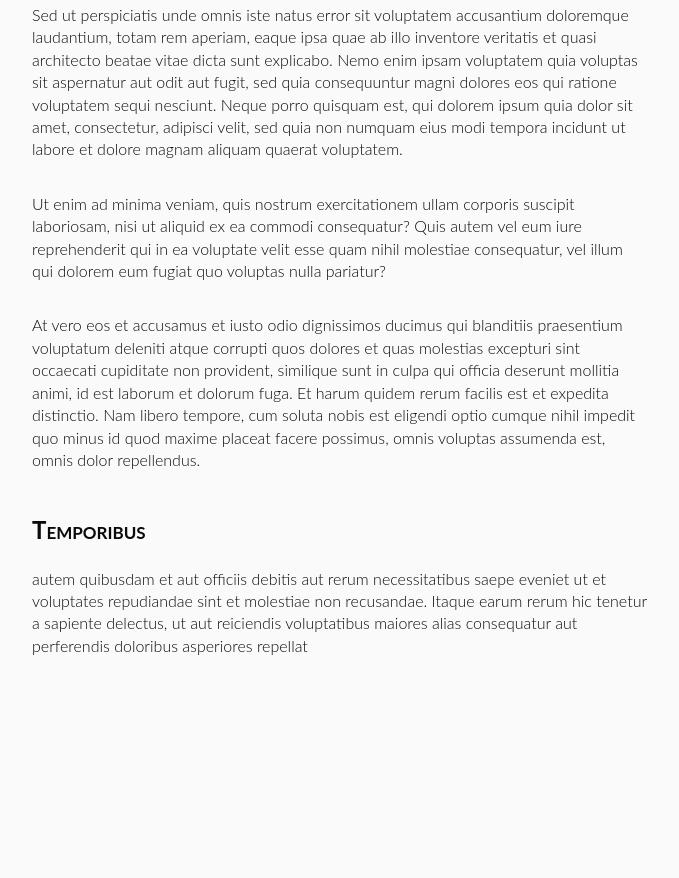
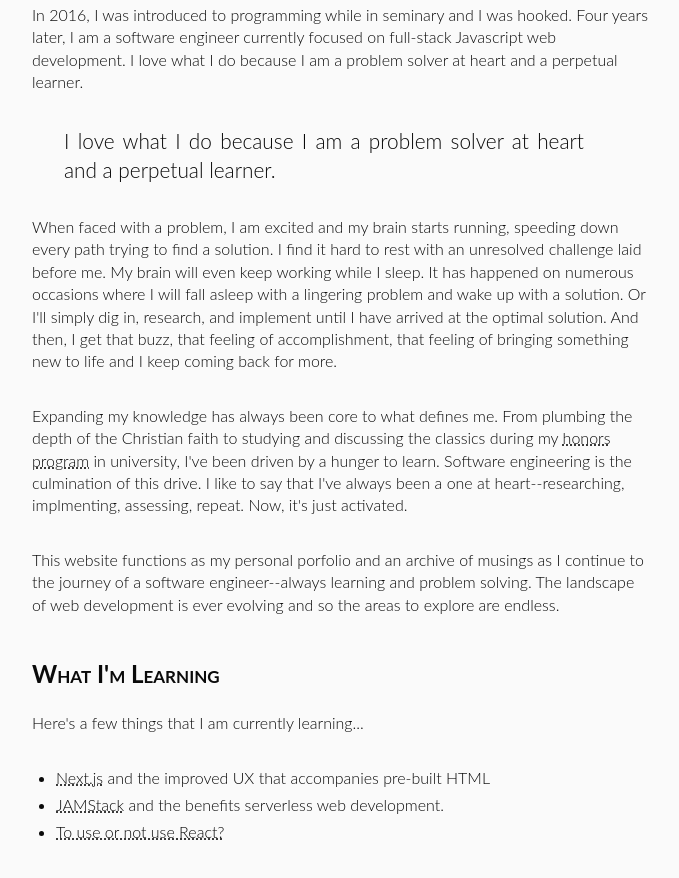
Before and after one commit to jdnordy/joshuadavidnordstrom, a Next.js app: page / in a window 1280 px wide. Shown: the part 360-1238 px from the top of the page, without its empty margins (300-979 px from the left). Before the commit the page ends 1081 px from the top, so only its background shows below. Built offline with nearby package versions, Linux system fonts and the light colour scheme.

Commit message:
wrote about page

```diff
--- a/components/Content/styles.module.scss
+++ b/components/Content/styles.module.scss
@@ -59,6 +59,14 @@
       margin: 0;
     }
   }
+  a {
+    color: $text-color;
+    cursor: pointer;
+    text-decoration: underline dotted;
+    &:hover {
+      text-decoration: underline;
+    }
+  }
 }
 
 @media (min-width: 320px) and (max-width: 768px) {
--- a/pages/index.tsx
+++ b/pages/index.tsx
@@ -15,42 +15,63 @@ const JoshuaDavid: React.FC = () => (
       </header>
       <Content content="">
         <p>
-          Sed ut perspiciatis unde omnis iste natus error sit voluptatem
-          accusantium doloremque laudantium, totam rem aperiam, eaque ipsa quae
-          ab illo inventore veritatis et quasi architecto beatae vitae dicta
-          sunt explicabo. Nemo enim ipsam voluptatem quia voluptas sit
-          aspernatur aut odit aut fugit, sed quia consequuntur magni dolores eos
-          qui ratione voluptatem sequi nesciunt. Neque porro quisquam est, qui
-          dolorem ipsum quia dolor sit amet, consectetur, adipisci velit, sed
-          quia non numquam eius modi tempora incidunt ut labore et dolore magnam
-          aliquam quaerat voluptatem.
+          In 2016, I was introduced to programming while in seminary and I was
+          hooked. Four years later, I am a software engineer currently focused
+          on full-stack Javascript web development. I love what I do because I
+          am a problem solver at heart and a perpetual learner.
+        </p>
+        <blockquote>
+          <p>
+            I love what I do because I am a problem solver at heart and a
+            perpetual learner.
+          </p>
+        </blockquote>
+        <p>
+          When faced with a problem, I am excited and my brain starts running,
+          speeding down every path trying to find a solution. I find it hard to
+          rest with an unresolved challenge laid before me. My brain will even
+          keep working while I sleep. It has happened on numerous occasions
+          where I will fall asleep with a lingering problem and wake up with a
+          solution. Or I'll simply dig in, research, and implement until I have
+          arrived at the optimal solution. And then, I get that buzz, that
+          feeling of accomplishment, that feeling of bringing something new to
+          life and I keep coming back for more.
         </p>
         <p>
-          Ut enim ad minima veniam, quis nostrum exercitationem ullam corporis
-          suscipit laboriosam, nisi ut aliquid ex ea commodi consequatur? Quis
-          autem vel eum iure reprehenderit qui in ea voluptate velit esse quam
-          nihil molestiae consequatur, vel illum qui dolorem eum fugiat quo
-          voluptas nulla pariatur?
-        </p>
-        <p>
-          At vero eos et accusamus et iusto odio dignissimos ducimus qui
-          blanditiis praesentium voluptatum deleniti atque corrupti quos dolores
-          et quas molestias excepturi sint occaecati cupiditate non provident,
-          similique sunt in culpa qui officia deserunt mollitia animi, id est
-          laborum et dolorum fuga. Et harum quidem rerum facilis est et expedita
-          distinctio. Nam libero tempore, cum soluta nobis est eligendi optio
-          cumque nihil impedit quo minus id quod maxime placeat facere possimus,
-          omnis voluptas assumenda est, omnis dolor repellendus.
+          Expanding my knowledge has always been core to what defines me. From
+          plumbing the depth of the Christian faith to studying and discussing
+          the classics during my{' '}
+          <a href="https://www.biola.edu/torrey">honors program</a> in
+          university, I've been driven by a hunger to learn. Software
+          engineering is the culmination of this drive. I like to say that I've
+          always been a one at heart--researching, implmenting, assessing,
+          repeat. Now, it's just activated.
         </p>
 
-        <h2>Temporibus</h2>
         <p>
-          autem quibusdam et aut officiis debitis aut rerum necessitatibus saepe
-          eveniet ut et voluptates repudiandae sint et molestiae non recusandae.
-          Itaque earum rerum hic tenetur a sapiente delectus, ut aut reiciendis
-          voluptatibus maiores alias consequatur aut perferendis doloribus
-          asperiores repellat
+          This website functions as my personal porfolio and an archive of
+          musings as I continue to the journey of a software engineer--always
+          learning and problem solving. The landscape of web development is ever
+          evolving and so the areas to explore are endless.
         </p>
+
+        <h2>What I'm Learning</h2>
+        <p>Here's a few things that I am currently learning...</p>
+        <ul>
+          <li>
+            <a href="https://nextjs.org/docs/getting-started">Next.js</a> and
+            the improved UX that accompanies pre-built HTML
+          </li>
+          <li>
+            <a href="https://jamstack.org/">JAMStack</a> and the benefits
+            serverless web development.
+          </li>
+          <li>
+            <a href="https://macwright.org/2020/05/10/spa-fatigue.html">
+              To use or not use React?
+            </a>
+          </li>
+        </ul>
       </Content>
     </main>
   </Layout>
```
